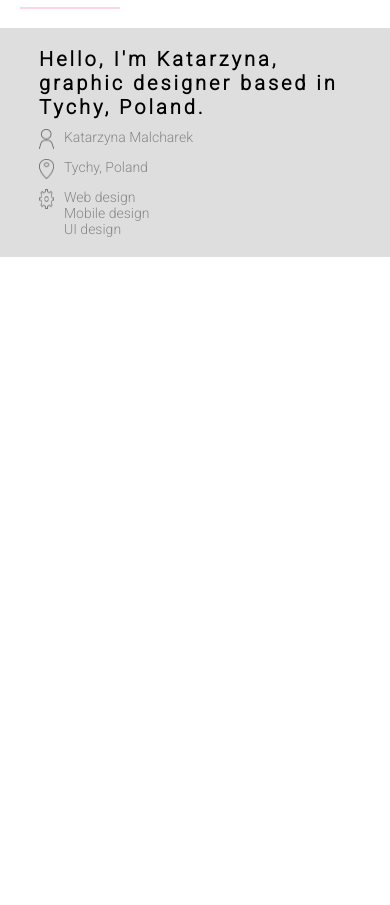
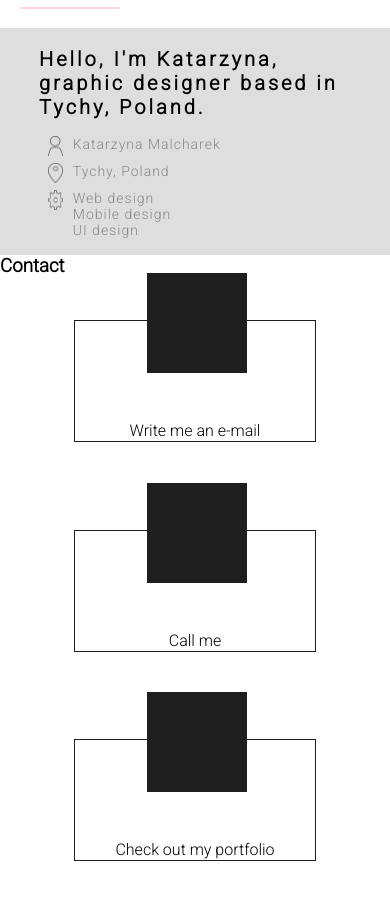
Before and after one commit to MarinMiha/Desin, a website: page index.html in a window 390 px wide. Shown: the part 1967-2872 px from the top of the page. Before the commit the page ends 2224 px from the top, so only its background shows below. Drawn offline with Linux system fonts and the light colour scheme; some packages are replaced by stand-ins of ours; files that its build step writes are made by us from their sources; a script that the page names is missing.

Commit message:
Contact section
Adding contact section.

```diff
--- a/index.html
+++ b/index.html
@@ -66,6 +66,31 @@
             </div>
         </section>
 
+        <section class="contact">
+            <h3>Contact</h3>
+            <figure class="underline"></figure>
+            <ul class="contact_info">
+                <li>
+                    <div class="border">
+                        <div class="icon_bg"></div>
+                        <p>Write me an e-mail</p>
+                    </div>
+                </li>
+                <li>
+                    <div class="border">
+                        <div class="icon_bg"></div>
+                        <p>Call me</p>
+                    </div>
+                </li>
+                <li>
+                    <div class="border">
+                        <div class="icon_bg"></div>
+                        <p>Check out my portfolio</p>
+                    </div>
+                </li>
+            </ul>
+        </section>
+
         <script src="js/responsive.js"></script>
         <script src="dist/simpleLightbox.js"></script>
         <script src="dist/simpleLightbox.min.js"></script>
--- a/sass/_content.scss
+++ b/sass/_content.scss
@@ -87,10 +87,14 @@ $pink_color: #fed6e3;
             letter-spacing: 3px;
         }
         .info_container {
+            margin: {
+                top: 5%;
+                left: 2.5%;
+            }
             li {
                 display: flex;
                 flex-wrap: wrap;
-                margin: 10px 0;
+                margin: 2% 0;
                 img {
                     width: 15px;
                     height: 20px;
@@ -101,8 +105,65 @@ $pink_color: #fed6e3;
                         size: 14px;
                     }
                     color: #888;
+                    letter-spacing: 1px;
                 }
             }
         }
     }
 }
+.contact {
+    .contact_info {
+        display: flex;
+        justify-content: center;
+        flex-wrap: wrap;
+        @media (max-width: 940px) {
+            flex-direction: column;
+            align-items: center;
+        }
+        li {
+            list-style: none;
+            margin: 3%;
+            @media (max-width: 940px) {
+                margin: 5%;
+            }
+            .border {
+                border: solid #1e1e1e;
+                border-width: 1px;
+                width: 250px;
+                height: 130px;
+                text-align: center;
+                margin: 20% 0;
+                @media (max-width: 940px) {
+                    width: 350px;
+                    height: 230px;
+                    margin: 20% 0;
+                }
+                @media (max-width: 400px) {
+                    width: 240px;
+                    height: 120px;
+                    margin: 10% 0;
+                }
+                .icon_bg {
+                    position: relative;
+                    left: 30%;
+                    top: -40%;
+                    background-color: #1e1e1e;
+                    width: 100px;
+                    height: 100px;
+                    @media (max-width: 940px) {
+                        left: 30%;
+                        top: -30%;
+                        width: 150px;
+                        height: 150px;
+                    }
+                    @media (max-width: 400px) {
+                        left: 30%;
+                        top: -40%;
+                        width: 100px;
+                        height: 100px;
+                    }
+                }
+            }
+        }
+    }
+}
```
Also changed, not shown: css/style.css.
